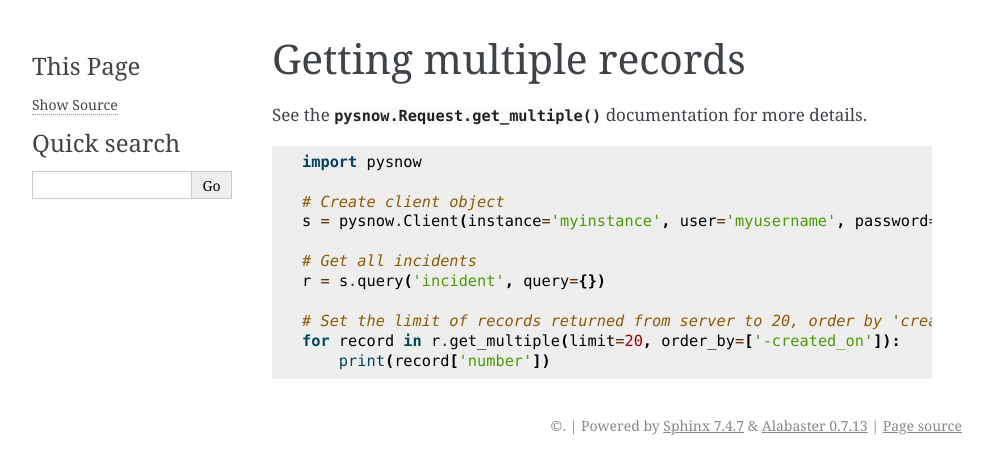
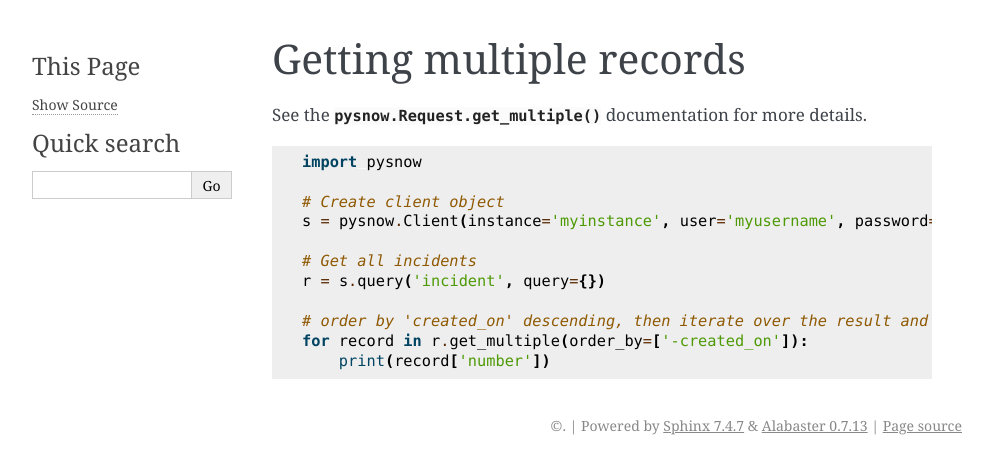
Before and after one commit to rbw/pysnow, a Sphinx documentation site: the page built from docs/usage/full/get_multiple.rst, in a window 1280 px wide. Shown: the top 474 px of the page, without its empty margins (148-1141 px from the left). Built offline with Sphinx 7.4.7, drawn with Linux system fonts in a browser that asks for light colours.

Commit message:
Removed limit in get_multiple() usage example

```diff
--- a/docs/usage/full/get_multiple.rst
+++ b/docs/usage/full/get_multiple.rst
@@ -13,6 +13,6 @@ See the :meth:`pysnow.Request.get_multiple` documentation for more details.
    # Get all incidents
    r = s.query('incident', query={})
 
-   # Set the limit of records returned from server to 20, order by 'created_on' descending, then iterate over the result and print out number
-   for record in r.get_multiple(limit=20, order_by=['-created_on']):
+   # order by 'created_on' descending, then iterate over the result and print out number
+   for record in r.get_multiple(order_by=['-created_on']):
        print(record['number'])
```
